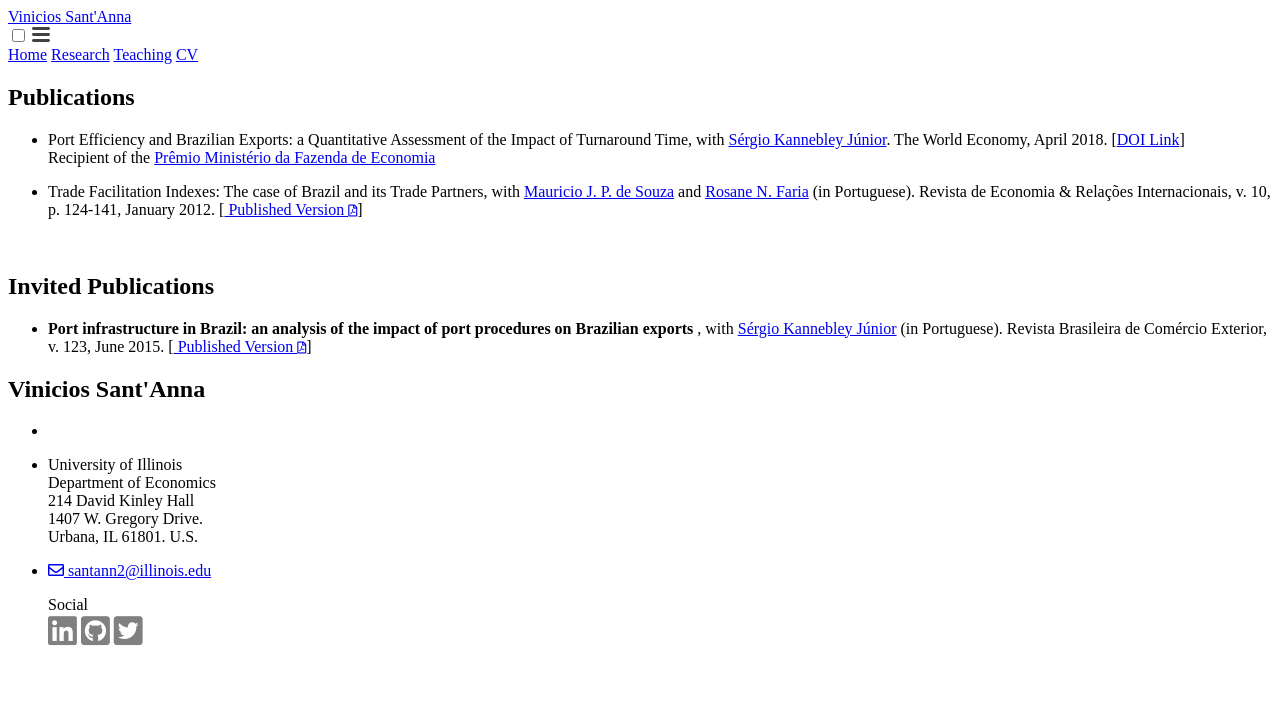
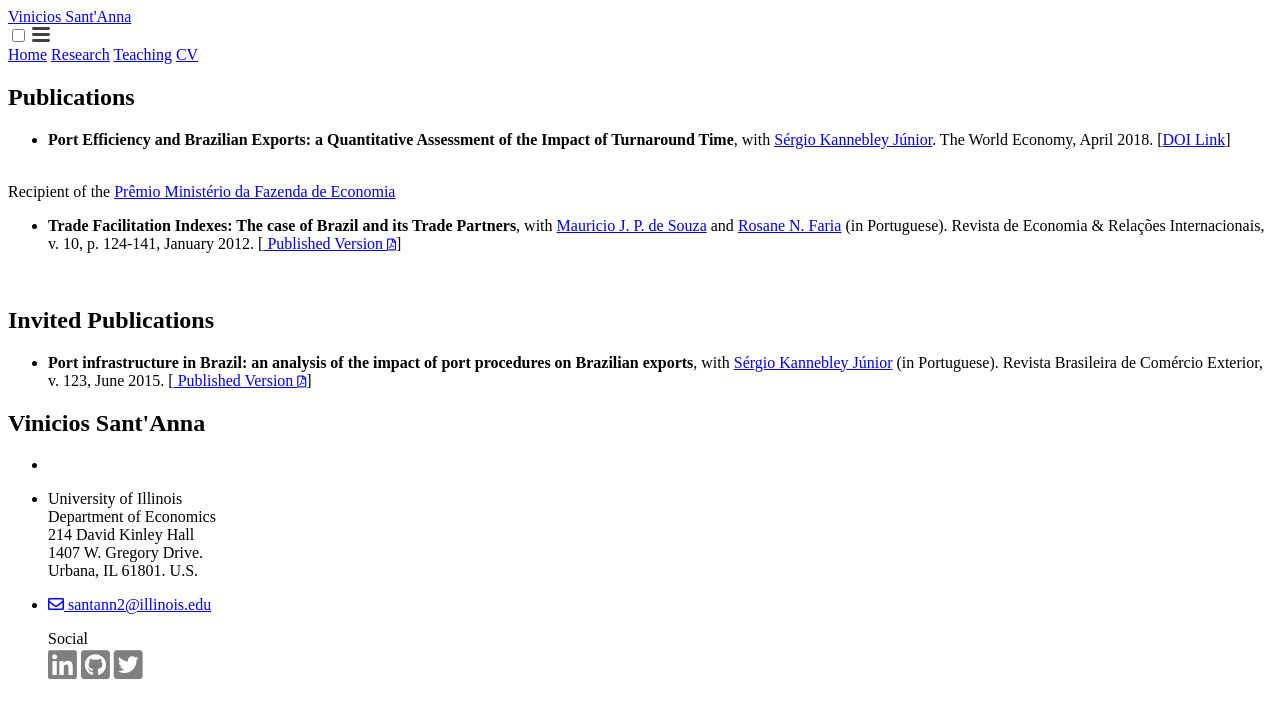
Before and after one commit to vpsantanna/vpsantanna.github.io, a Jekyll site: the page built from 2-research.md, in a window 1280 px wide. Shown: the top 718 px of the page. Built offline with Jekyll 4.4.1, drawn with Linux system fonts in a browser that asks for light colours; nearby versions of some CDN libraries; a script that is not in the unit is left out.

Commit message:
Update 2-research.md

```diff
--- a/2-research.md
+++ b/2-research.md
@@ -6,12 +6,14 @@ permalink: /research/
 
 # Publications
 
-- Port Efficiency and Brazilian Exports: a Quantitative Assessment of the Impact of Turnaround Time, with [Sérgio Kannebley Júnior](https://scholar.google.com.br/citations?user=dqFJND9idb0C&hl=en){:target="_blank"}. The World Economy, April 2018. [[DOI Link](https://doi.org/10.1111/twec.12654){:target="_blank"}] <br> Recipient of the <a href="http://www.esaf.fazenda.gov.br/assuntos/pesquisas-e-premios/premio-ministerio-da-fazenda-de-economia/trabalhos-vencedores-em-2015" target="_blank"> Prêmio Ministério da Fazenda de Economia </a>
+- <b>Port Efficiency and Brazilian Exports: a Quantitative Assessment of the Impact of Turnaround Time</b>, with <a href="https://scholar.google.com.br/citations?user=dqFJND9idb0C&hl=en" target="_blank"> Sérgio Kannebley Júnior</a>. The World Economy, April 2018. [<a href="https://doi.org/10.1111/twec.12654" target="_blank">DOI Link</a>]
 
-- Trade Facilitation Indexes: The case of Brazil and its Trade Partners, with [Mauricio J. P. de Souza](https://scholar.google.com.br/citations?user=ceqK-1QAAAAJ&hl=en){:target="_blank"} and [Rosane N. Faria](https://scholar.google.com.br/citations?user=bnfF3IEAAAAJ&hl=en){:target="_blank"} (in Portuguese). Revista de Economia & Relações Internacionais, v. 10, p. 124-141, January 2012. [<a href="/files/research/indicadores_facilitacao.pdf" target="_blank"> Published Version <i class="far fa-file-pdf" style="font-size:12px"></i></a>]
+<br> Recipient of the <a href="http://www.esaf.fazenda.gov.br/assuntos/pesquisas-e-premios/premio-ministerio-da-fazenda-de-economia/trabalhos-vencedores-em-2015" target="_blank"> Prêmio Ministério da Fazenda de Economia </a>
+
+- <b>Trade Facilitation Indexes: The case of Brazil and its Trade Partners</b>, with <a href="https://scholar.google.com.br/citations?user=ceqK-1QAAAAJ&hl=en" target="_blank">Mauricio J. P. de Souza</a> and <a href="https://scholar.google.com.br/citations?user=bnfF3IEAAAAJ&hl=en" target="_blank">Rosane N. Faria</a> (in Portuguese). Revista de Economia & Relações Internacionais, v. 10, p. 124-141, January 2012. [<a href="/files/research/indicadores_facilitacao.pdf" target="_blank"> Published Version <i class="far fa-file-pdf" style="font-size:12px"></i></a>]
 
 <br>
 
 # Invited Publications
 
-- <b> Port infrastructure in Brazil: an analysis of the impact of port procedures on Brazilian exports </b>, with <a href="https://scholar.google.com.br/citations?user=dqFJND9idb0C&hl=en" target="_blank"> Sérgio Kannebley Júnior</a> (in Portuguese). Revista Brasileira de Comércio Exterior, v. 123, June 2015. [<a href="/files/research/123_VSSKJ.pdf" target="_blank"> Published Version <i class="far fa-file-pdf" style="font-size:12px"></i></a>]
+- <b> Port infrastructure in Brazil: an analysis of the impact of port procedures on Brazilian exports</b>, with <a href="https://scholar.google.com.br/citations?user=dqFJND9idb0C&hl=en" target="_blank"> Sérgio Kannebley Júnior</a> (in Portuguese). Revista Brasileira de Comércio Exterior, v. 123, June 2015. [<a href="/files/research/123_VSSKJ.pdf" target="_blank"> Published Version <i class="far fa-file-pdf" style="font-size:12px"></i></a>]
```
